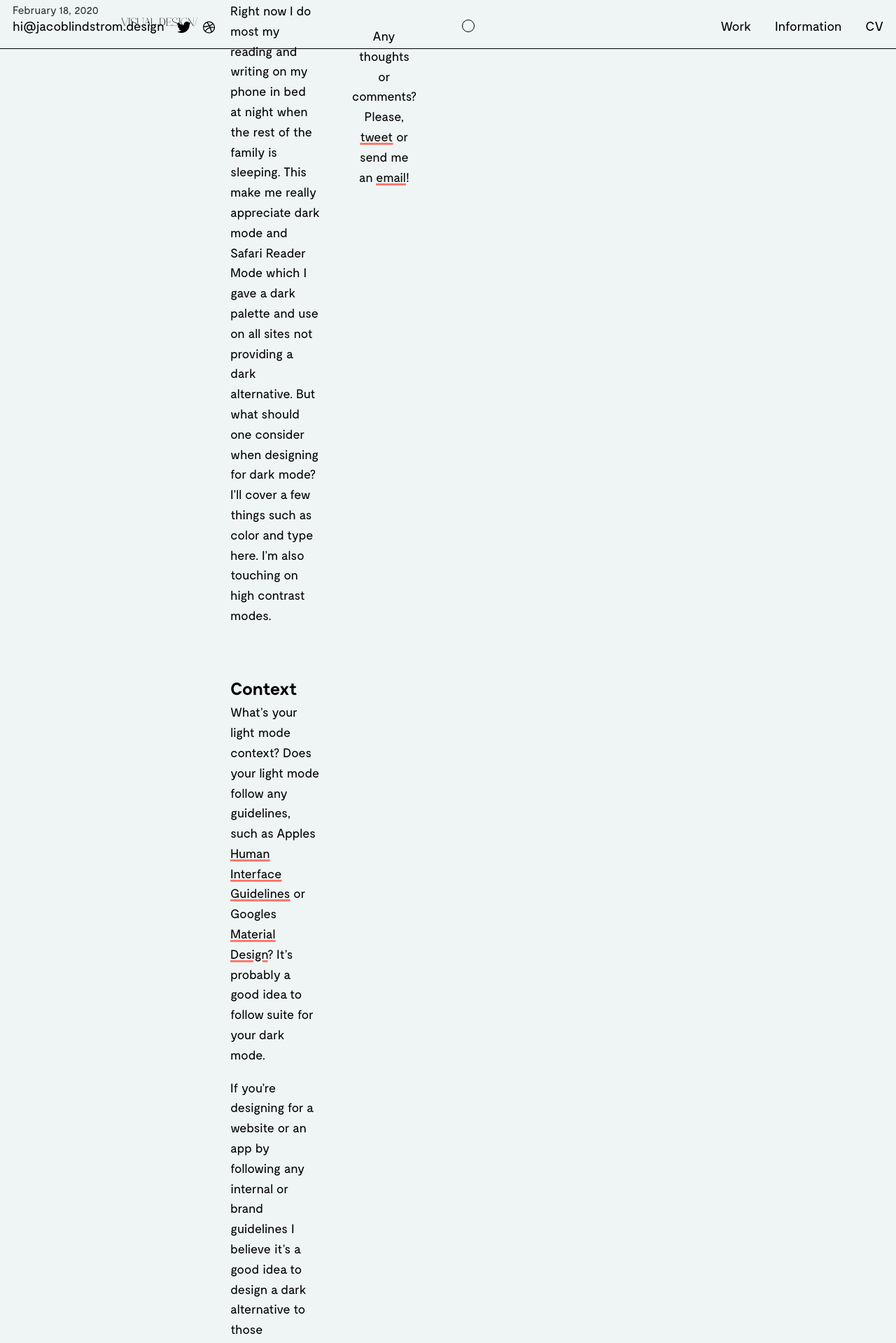
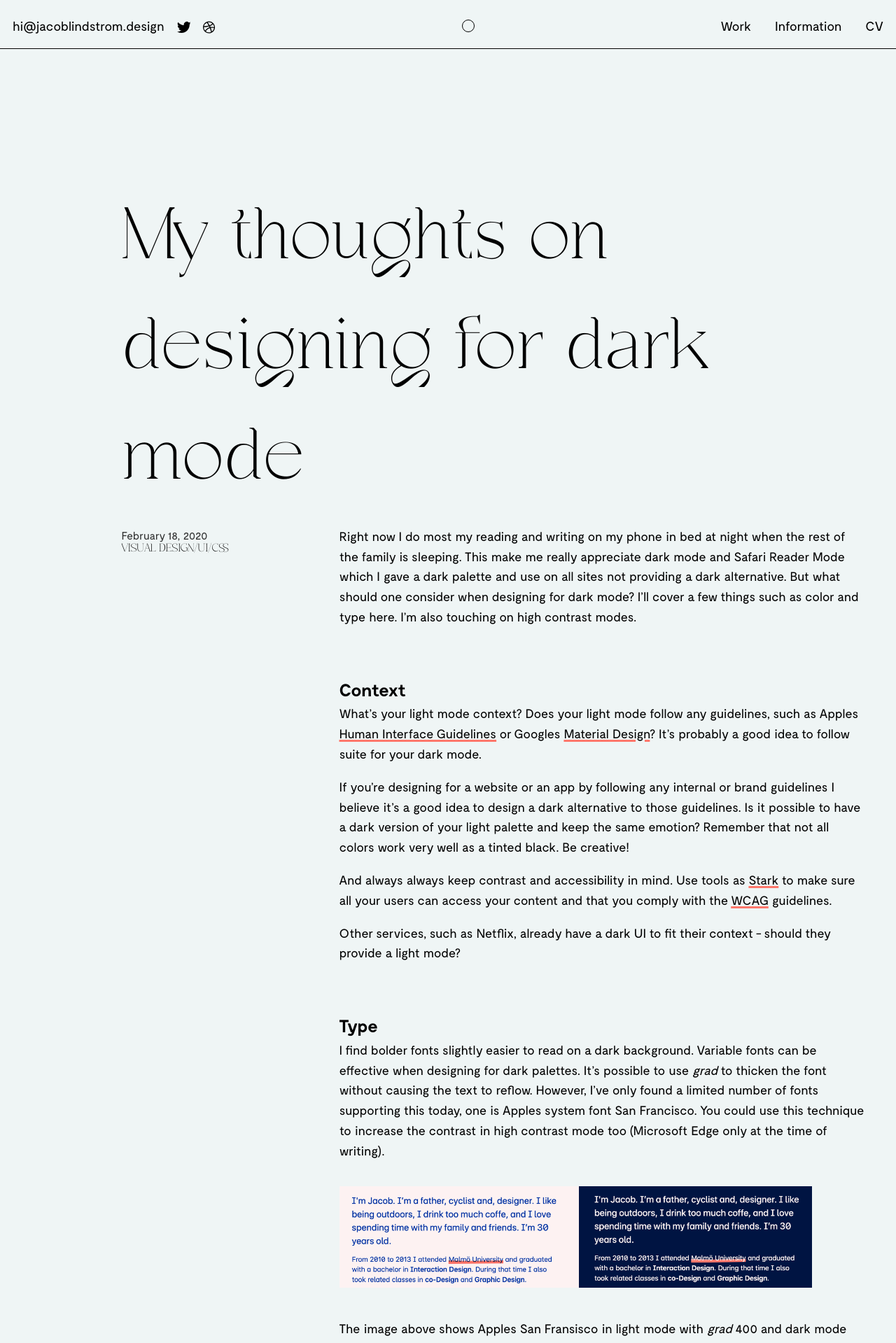
Before and after one commit to jacoblindstrm/jacoblindstrm.github.io, a Jekyll site: the page built from _posts/2020-02-19-my-thoughts-on-dark-mode.markdown, in a window 1280 px wide. Shown: the top 1919 px of the page at 70% size. Built offline with Jekyll 4.4.1, drawn with Linux system fonts in a browser that asks for light colours; comment, search, counter and statistics services are not loaded.

Commit message:
Update main.scss

```diff
--- a/_sass/main.scss
+++ b/_sass/main.scss
@@ -11,8 +11,8 @@ h1 {
     }
 }
 
-article.gird .body,
-article.gird footer {
+article.grid .body,
+article.grid footer {
     grid-column: 1 / -1;
     grid-row-start: 12;
 
@@ -25,8 +25,8 @@ article.gird footer {
     }
 }
 
-article.gird .keywords,
-article.gird time {
+article.grid .keywords,
+article.grid time {
     grid-column: 1 / -1;
     grid-row-start: 11;
 
@@ -40,7 +40,7 @@ article.gird time {
     }
 }
 
-article.gird .picture-wrapper {
+article.grid .picture-wrapper {
     grid-column: 2 / 4;
     grid-row-start: 14;
 
@@ -56,7 +56,7 @@ article.gird .picture-wrapper {
 
 }
 
-article.gird img {
+article.grid img {
     max-width: 100%;
     width: 100%;
     margin: auto;
@@ -68,7 +68,7 @@ article.gird img {
     }
 }
 
-article.gird .picture-wrapper {
+article.grid .picture-wrapper {
     filter: drop-shadow(-2px 2px 6px rgba(0, 0, 0, 0.25));
     z-index: 1;
     text-align: center;
@@ -78,7 +78,7 @@ article.gird .picture-wrapper {
     }
 }
 
-article.gird footer {
+article.grid footer {
     grid-row-start: 14;
 }
 
```
